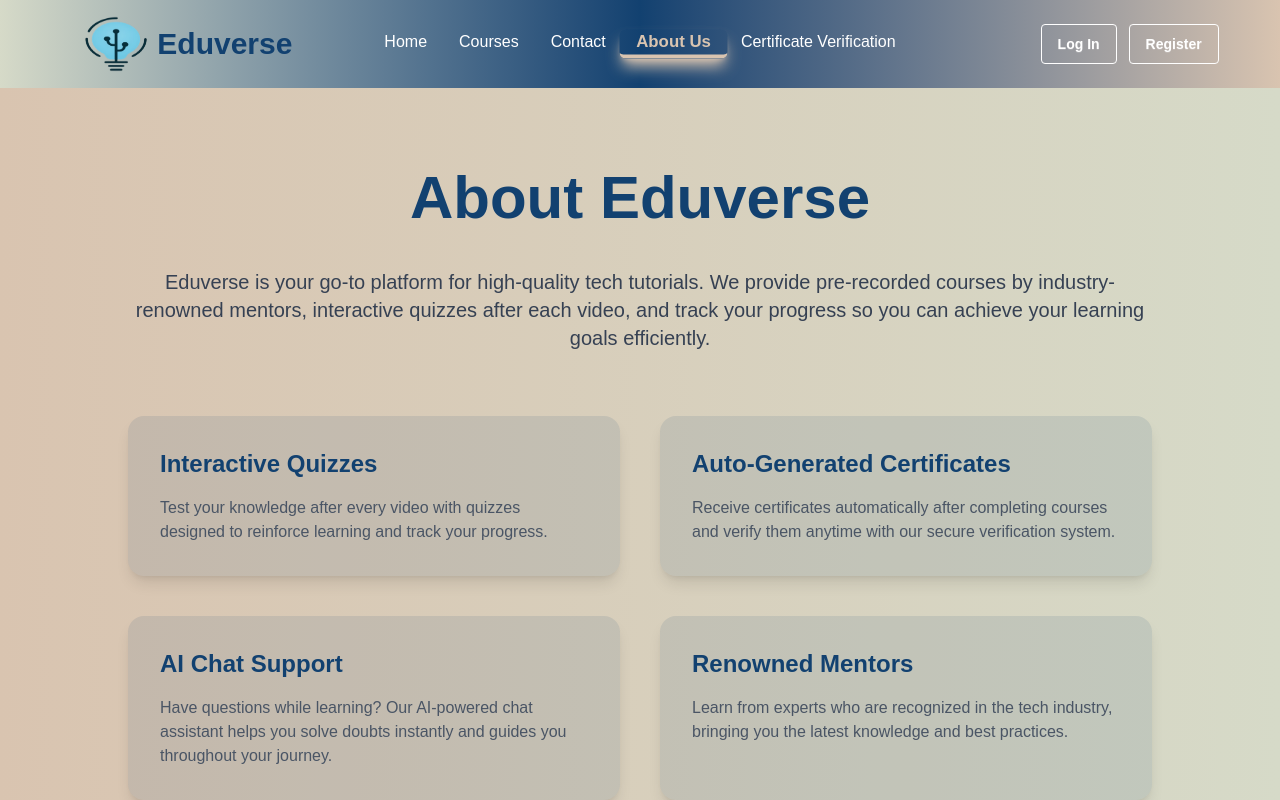
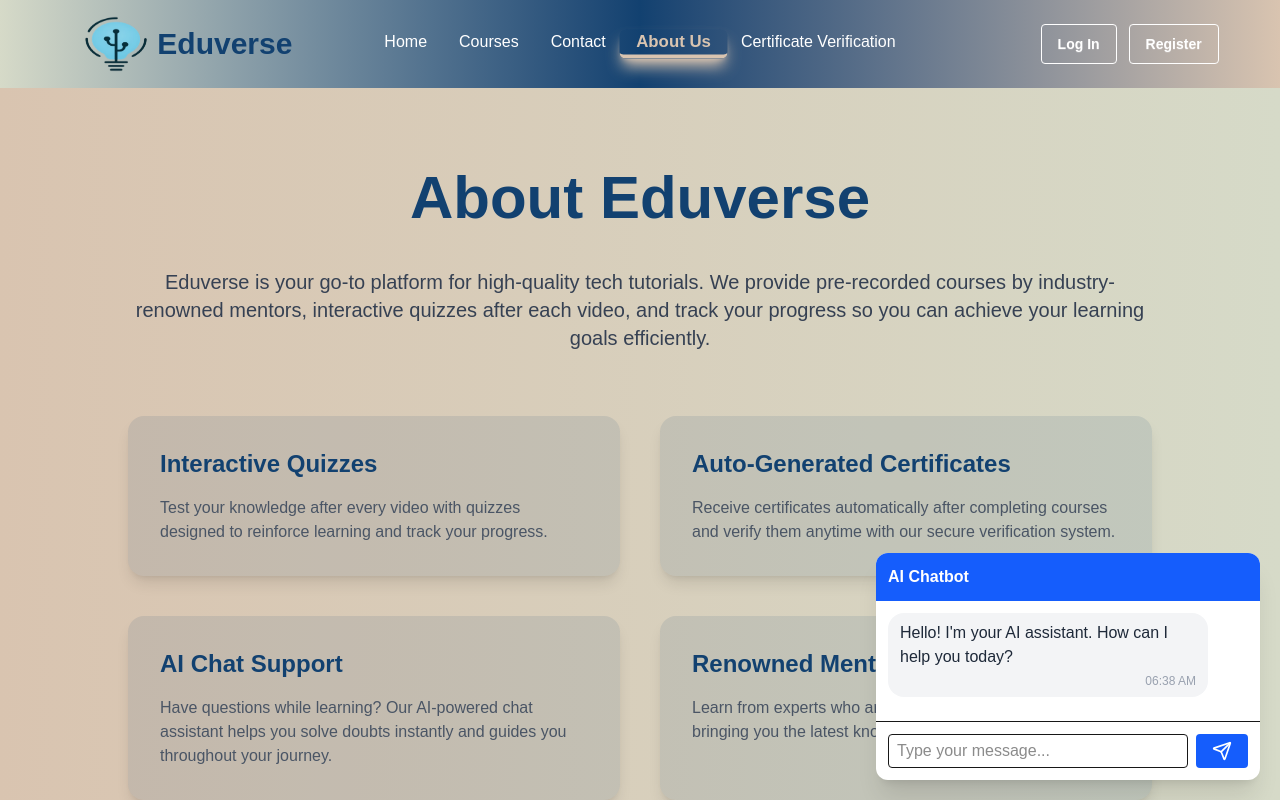
Before and after one commit to arafat-mr/Eduverse, a Next.js app: page /aboutUs in a window 1280 px wide. Shown: the top 800 px of the page. Built offline with nearby package versions, Linux system fonts and the light colour scheme; no server answers.

Commit message:
adding chatbot

```diff
--- a/package.json
+++ b/package.json
@@ -22,6 +22,7 @@
     "mongodb": "^6.19.0",
     "next": "^15.5.2",
     "next-auth": "^4.24.11",
+    "openai": "^5.19.1",
     "react": "^19.1.0",
     "react-awesome-reveal": "^4.3.1",
     "react-dom": "^19.1.0",
--- /dev/null
+++ b/src/app/api/chat/route.js
@@ -0,0 +1,36 @@
+import { NextResponse } from "next/server";
+
+export async function POST(req) {
+  try {
+    const { message, model = "gpt-3.5-turbo", temperature = 0.7, maxTokens = 150 } = await req.json();
+
+    if (!message) {
+      return NextResponse.json({ error: "No message provided" }, { status: 400 });
+    }
+
+    const response = await fetch("https://api.openai.com/v1/chat/completions", {
+      method: "POST",
+      headers: {
+        "Content-Type": "application/json",
+        Authorization: `Bearer ${process.env.OPENAI_API_KEY}`,
+      },
+      body: JSON.stringify({
+        model,
+        messages: [{ role: "user", content: message }],
+        temperature,
+        max_tokens: maxTokens,
+      }),
+    });
+
+    const data = await response.json();
+
+    if (!data.choices || !data.choices[0]?.message?.content) {
+      return NextResponse.json({ error: "No reply from OpenAI" }, { status: 500 });
+    }
+
+    return NextResponse.json({ reply: data.choices[0].message.content });
+  } catch (error) {
+    console.error("Server Error:", error);
+    return NextResponse.json({ error: error.message }, { status: 500 });
+  }
+}
--- a/src/app/components/ChatBot.js
+++ b/src/app/components/ChatBot.js
@@ -1,26 +1,94 @@
-'use client';
+'use client'
+import React, { useState, useRef, useEffect } from 'react';
+import { Send, Bot, User } from 'lucide-react';
 
-import { BielButton } from 'biel-react';
-import 'biel-search/dist/biel-search/biel-search.css';
-import { defineCustomElements } from 'biel-search/loader';
-import { useEffect } from 'react';
+export default function OpenAIChatbot() {
+  const [messages, setMessages] = useState([
+    { id: 1, text: "Hello! I'm your AI assistant. How can I help you today?", sender: 'bot', timestamp: new Date() }
+  ]);
+  const [inputText, setInputText] = useState('');
+  const [isLoading, setIsLoading] = useState(false);
+  const messagesEndRef = useRef(null);
 
-const Chatbot = () => {
-  useEffect(() => {
-    defineCustomElements(window);
-  }, []);
+  const scrollToBottom = () => messagesEndRef.current?.scrollIntoView({ behavior: 'smooth' });
+
+  useEffect(() => scrollToBottom(), [messages]);
+
+  const sendMessage = async () => {
+    if (!inputText.trim()) return;
+
+    const userMessage = { id: Date.now(), text: inputText, sender: 'user', timestamp: new Date() };
+    setMessages(prev => [...prev, userMessage]);
+    setInputText('');
+    setIsLoading(true);
+
+    try {
+      const res = await fetch('/api/chat', {
+        method: 'POST',
+        headers: { "Content-Type": "application/json" },
+        body: JSON.stringify({ message: inputText })
+      });
+
+      const data = await res.json();
+
+      const botMessage = {
+        id: Date.now() + 1,
+        text: data.reply || "Sorry, I couldn't get a reply.",
+        sender: 'bot',
+        timestamp: new Date()
+      };
+
+      setMessages(prev => [...prev, botMessage]);
+    } catch (error) {
+      const errorMsg = {
+        id: Date.now() + 1,
+        text: `Error: ${error.message}`,
+        sender: 'bot',
+        timestamp: new Date()
+      };
+      setMessages(prev => [...prev, errorMsg]);
+    } finally {
+      setIsLoading(false);
+    }
+  };
+
+  const handleKeyPress = e => {
+    if (e.key === 'Enter' && !e.shiftKey) {
+      e.preventDefault();
+      sendMessage();
+    }
+  };
+
+  const formatTime = timestamp => timestamp.toLocaleTimeString([], { hour: '2-digit', minute: '2-digit' });
 
   return (
-    <BielButton
-      project="62lrmax3rn"
-      header-title="Biel.ai Chatbot"
-      button-position="bottom-right"
-      modal-position="sidebar-right"
-      button-style="dark"
-    >
-      Ask AI
-    </BielButton>
+    <div className="fixed bottom-5 right-5 w-96 max-h-[80vh] bg-white shadow-xl rounded-xl flex flex-col overflow-hidden">
+      <div className="bg-blue-600 text-white p-3 font-bold flex justify-between">AI Chatbot</div>
+      <div className="flex-1 p-3 overflow-y-auto space-y-3">
+        {messages.map(msg => (
+          <div key={msg.id} className={`flex ${msg.sender === 'user' ? 'justify-end' : 'justify-start'}`}>
+            <div className={`${msg.sender === 'user' ? 'bg-blue-500 text-white' : 'bg-gray-100 text-gray-800'} px-3 py-2 rounded-2xl max-w-xs`}>
+              {msg.text}
+              <div className="text-xs text-gray-400 mt-1 text-right">{formatTime(msg.timestamp)}</div>
+            </div>
+          </div>
+        ))}
+        {isLoading && <div className="text-gray-500 italic">AI is thinking...</div>}
+        <div ref={messagesEndRef} />
+      </div>
+      <div className="p-3 border-t flex gap-2">
+        <textarea
+          value={inputText}
+          onChange={e => setInputText(e.target.value)}
+          onKeyPress={handleKeyPress}
+          placeholder="Type your message..."
+          className="flex-1 border rounded px-2 py-1 resize-none"
+          rows={1}
+        />
+        <button onClick={sendMessage} disabled={isLoading || !inputText.trim()} className="bg-blue-600 text-white px-4 py-1 rounded">
+          <Send className="w-5 h-5" />
+        </button>
+      </div>
+    </div>
   );
-};
-
-export default Chatbot;
+}
--- a/src/app/components/courses/CoursesPage.jsx
+++ b/src/app/components/courses/CoursesPage.jsx
@@ -1,5 +1,4 @@
 'use client';
-
 
 import { useEffect, useState } from 'react';
 import { motion } from 'framer-motion';
@@ -7,16 +6,14 @@ import Link from 'next/link';
 
 export default function CoursesPage() {
   const [categories, setCategories] = useState([]);
-
   const [searchTerm, setSearchTerm] = useState("");
-
 
   useEffect(() => {
     fetch('/api/courses-data')
       .then((res) => res.json())
-      .then((data) => setCategories(data[0]?.categories))
+      .then((data) => setCategories(data[0]?.categories || []))
       .catch((err) => console.error(err));
-  });
+  }, []);
 
   // Filter courses by search term (case-insensitive)
   const filteredCategories = categories.map((cat) => ({
@@ -31,6 +28,7 @@ export default function CoursesPage() {
       <h1 className="text-4xl font-bold text-center mb-10 text-blue-700">
         Explore Our Courses
       </h1>
+
       {/* 🔍 Search Bar */}
       <div className="max-w-2xl mx-auto mb-12">
         <input
@@ -38,7 +36,7 @@ export default function CoursesPage() {
           placeholder="Search courses by title..."
           value={searchTerm}
           onChange={(e) => setSearchTerm(e.target.value)}
-          className="w-full px-4 py-3 rounded-xl border border-gray-300 focus:outline-none focus:ring-2 focus:ring-blue-500 text-lg text-gray-50"
+          className="w-full px-4 py-3 rounded-xl border border-gray-300 focus:outline-none focus:ring-2 focus:ring-blue-500 text-lg text-gray-50 bg-[#031043]"
         />
       </div>
 
@@ -50,60 +48,6 @@ export default function CoursesPage() {
               <h2 className="text-3xl font-semibold mb-8 text-gray-50 border-b pb-2 border-gray-300">
                 {cat.category}
               </h2>
-      {categories?.map((cat, idx) => (
-        <div key={idx} className="mb-16 max-w-7xl mx-auto">
-          <h2 className="text-3xl font-semibold mb-8 text-gray-50 border-b pb-2 border-gray-300">
-            {cat.category}
-          </h2>
-
-          <div className="grid sm:grid-cols-1 md:grid-cols-2 lg:grid-cols-3 gap-8">
-            {cat.courses.map((course, i) => (
-              <motion.div
-                key={i}
-                whileHover={{ scale: 1.05 }}
-                className="bg-white shadow-xl rounded-3xl overflow-hidden flex flex-col justify-between transition-transform duration-300"
-              >
-                {/* Course Image */}
-                <div className="relative">
-                  <img
-                    src={course.courseImage}
-                    alt={course.title}
-                    className="w-full h-56 object-cover"
-                  />
-                  <span className="absolute top-3 right-3 bg-green-600 text-white px-3 py-1 rounded-full text-sm font-medium">
-                    {course.discount} Off
-                  </span>
-                </div>
-
-                <div className="p-6 flex flex-col justify-between flex-1">
-                  <div>
-                    <h3 className="text-2xl font-bold mb-2 text-primary hover:text-blue-700 transition">
-                      {course.title}
-                    </h3>
-
-                    <p className="text-gray-600 mb-3 line-clamp-3">
-                      {course.courseIntroduction}
-                    </p>
-
-                    <p className="text-sm text-gray-500 mb-1">
-                      Duration:{' '}
-                      <span className="font-medium">
-                        {course.courseDuration}
-                      </span>{' '}
-                      | Classes:{' '}
-                      <span className="font-medium">{course.totalClasses}</span>{' '}
-                      | Hours:{' '}
-                      <span className="font-medium">{course.totalHours}</span>
-                    </p>
-
-                    {/* Price */}
-                    <p className="text-lg text-green-700 font-semibold">
-                      TK {course.price.toLocaleString()}{' '}
-                      <span className="line-through text-gray-400 ml-2">
-                        TK {course.originalPrice.toLocaleString()}
-                      </span>
-                    </p>
-                  </div>
 
               <div className="grid sm:grid-cols-1 md:grid-cols-2 lg:grid-cols-3 gap-8">
                 {cat.courses.map((course, i) => (
--- a/src/app/layout.js
+++ b/src/app/layout.js
@@ -4,6 +4,7 @@ import Navbar from "./components/Navbar";
 import "./globals.css";
 import { ToastContainer } from "react-toastify";
 import NextAuthProviders from "@/providers/NextAuthProviders";
+import Chatbot from "./components/ChatBot";
 
 
 
@@ -44,6 +45,7 @@ export default function RootLayout({ children }) {
           pauseOnHover
         />
           </NextAuthProviders>
+          <Chatbot></Chatbot>
       </body>
     </html>
   );
```
Also changed, not shown: 1 other file (tests, documents, lock files or other folders).
